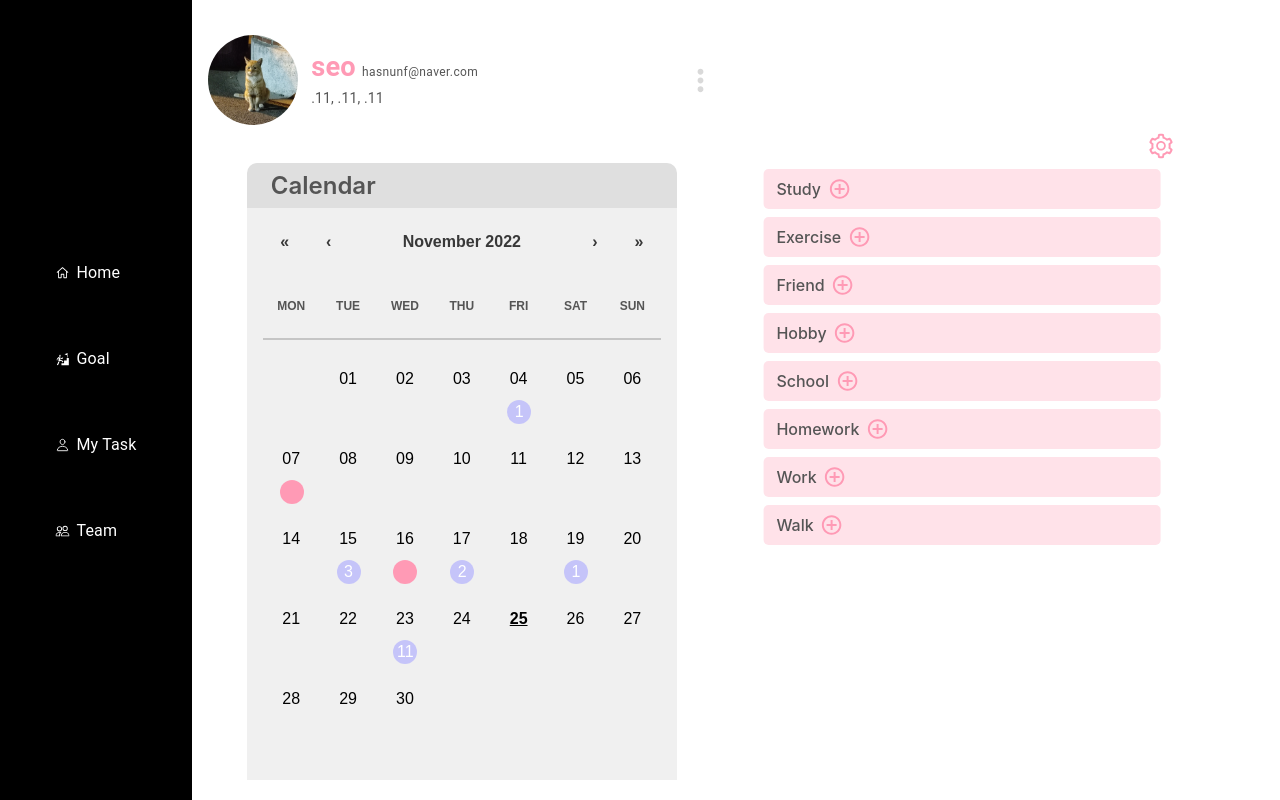
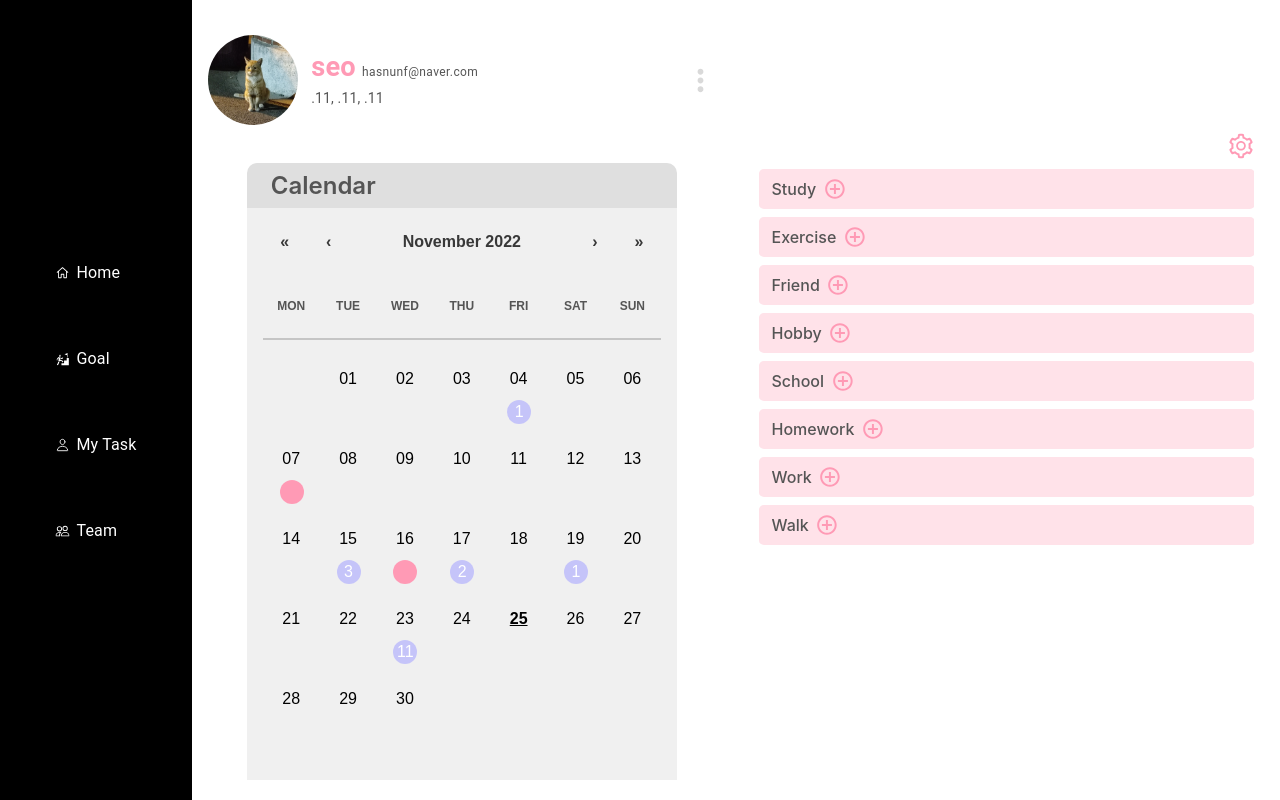
Before and after one commit to wannaseoji/ttodo, a React (Create React App) app: page /MyTask in a window 1280 px wide. Built offline with nearby package versions, Linux system fonts and the light colour scheme.

Commit message:
commit task width modify

```diff
--- a/src/components/tasklist/CategoryTaskList.js
+++ b/src/components/tasklist/CategoryTaskList.js
@@ -9,7 +9,7 @@ import '../../styles/TaskList.css';
 function CategoryTaskList({ tasks = [], categoryName, onCheck = f => f, onModifyTaskModal = f => f, onAddTaskModal = f => f }) {
     return (
         <>
-            <List sx={{ width: '75%', left: '45%', transform: 'translateX(-55%)', bgcolor: '#FFE2E9', borderRadius: '5px', paddingLeft: '1vw', paddingRight: '1vw', marginTop: '1vh' }}>
+            <List sx={{ width: '95%', left: '50%', transform: 'translateX(-50%)', bgcolor: '#FFE2E9', borderRadius: '5px', paddingLeft: '1vw', paddingRight: '1vw', marginTop: '1vh' }}>
                 <div id='category_top'>
                     <span id="category_name">{categoryName}</span>
                     <IconButton id='add_task_btn' aria-label="addTask" onClick={(e) => onAddTaskModal(e, categoryName)}>
--- a/src/pages/MyTask.js
+++ b/src/pages/MyTask.js
@@ -264,7 +264,7 @@ const MyTask = ({ tasks, teamTask, teams, setTeamTask = f => f, setTasks = f =>
                     style={{
                         color: "FF9AB5",
                         marginTop: "auto",
-                        marginLeft: "56%"
+                        marginLeft: "85%"
                     }}
                     onClick={onShowCategorySettingModal} />
                 <CategorySettingModal
@@ -289,7 +289,7 @@ const MyTask = ({ tasks, teamTask, teams, setTeamTask = f => f, setTasks = f =>
                     onModifyCategory={onModifyCategory}
                     onDeleteCategory={onDeleteCategory} />
             </div>
-            <div className="box tasklist">
+            <div className="box tasklist"  style={{height : "75vh"}}>
                 <Scrollbars style={{ width: '90%', height: '100%', margin: '0rem', backgroundColor: "transparent", borderRadius: "0px 0px 10px 10px" }}>
                     <CategoryScrollList
                         categories={categories}
--- a/src/pages/TeamLink.js
+++ b/src/pages/TeamLink.js
@@ -18,6 +18,7 @@ import TeamCategoryModal from '../components/modal/TeamCategoryModal';
 import GrayBox from '../components/GrayBox'
 import AddTeamTaskModal from '../components/modal/AddTeamTaskModal';
 import MemberList from '../components/MemberList';
+import CategorySettingModal from '../components/modal/CategorySettingModal';
 
 
 
```
Also changed, not shown: src/components/tasklist/CategoryScrollList.js (+8 -2 lines).
